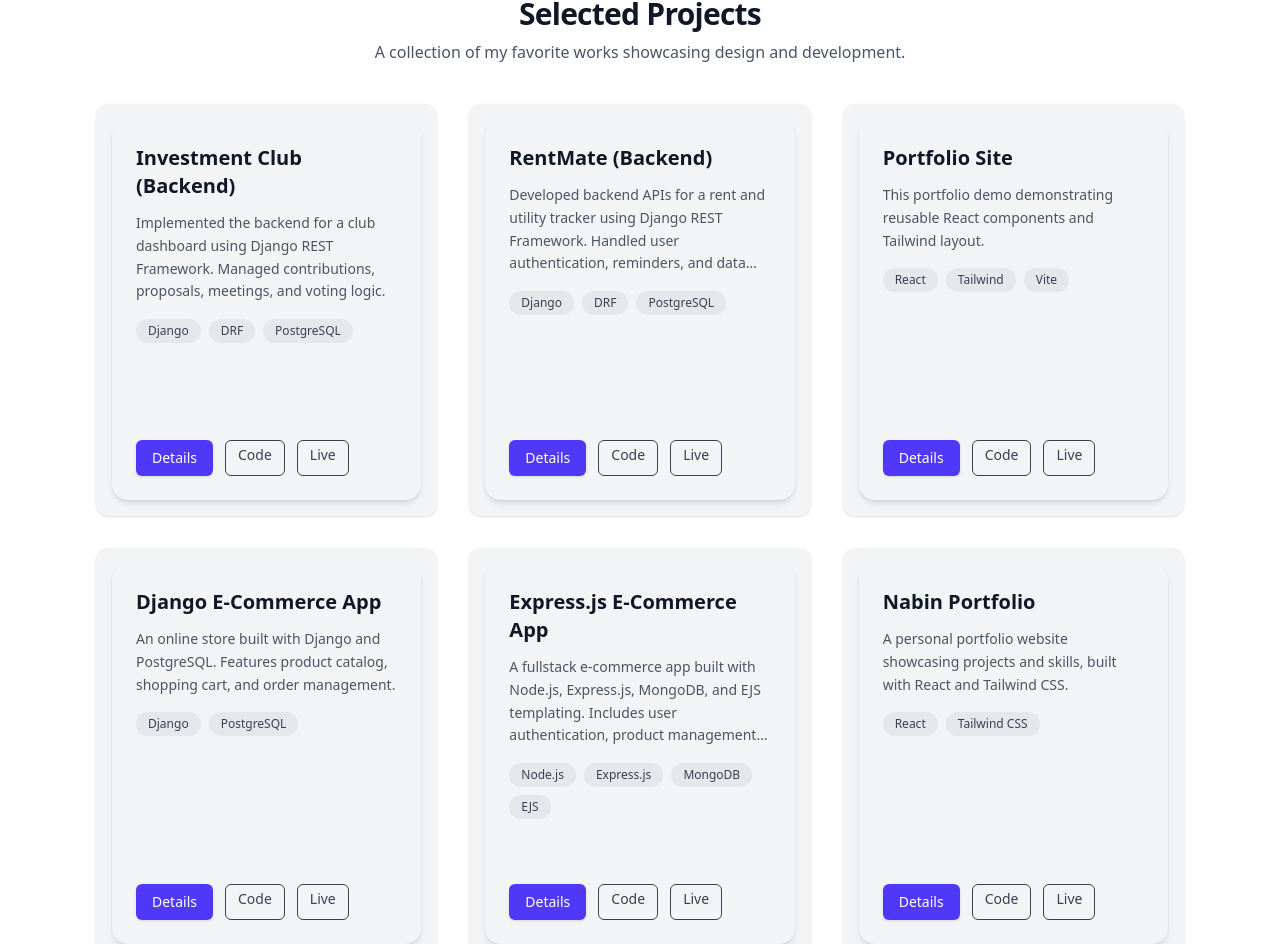
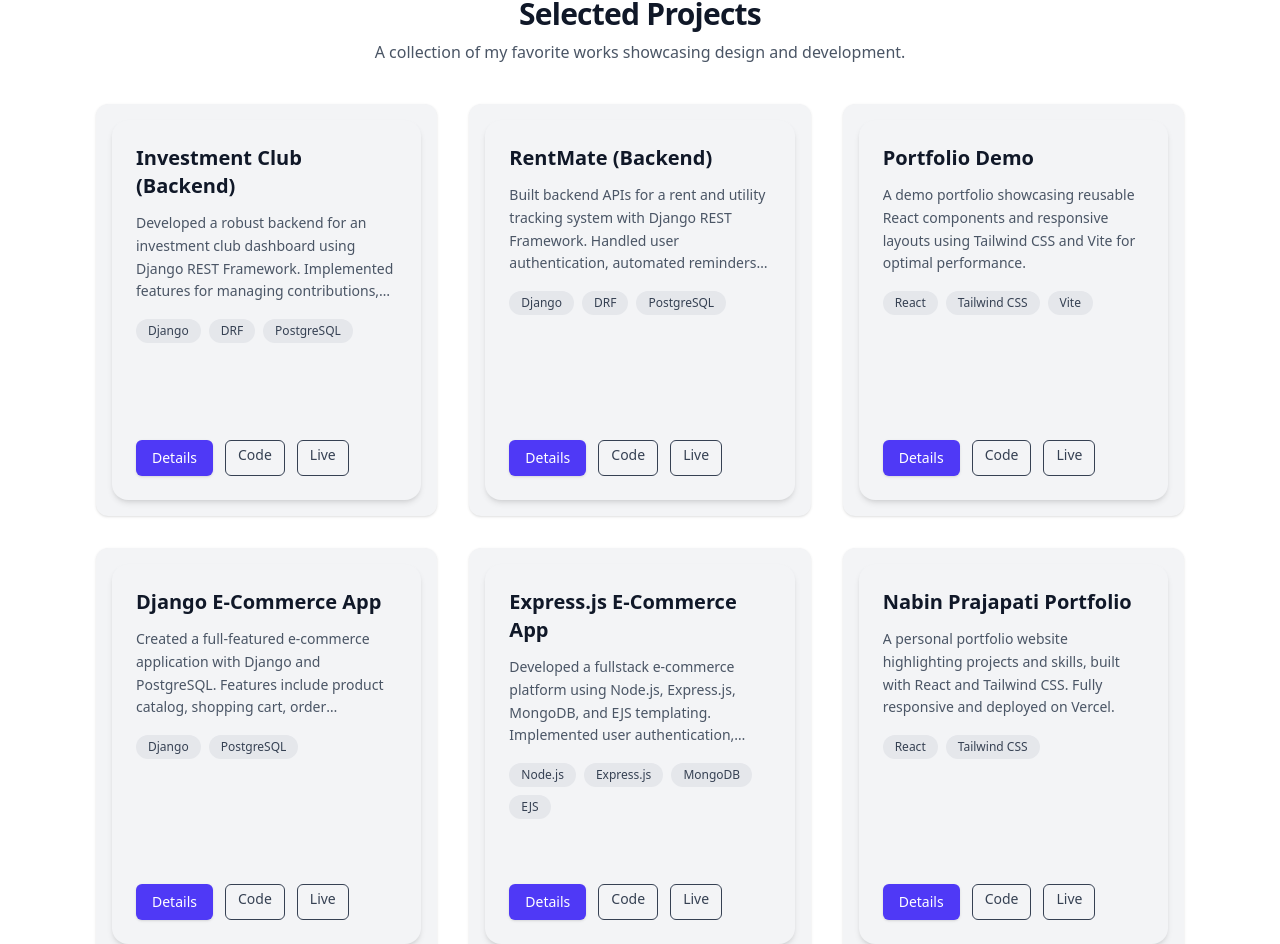
Before and after one commit to sabinpr/My-Portfolio, a React (Vite) app: page / in a window 1280 px wide. Shown: the part 1310-2254 px from the top of the page. Built offline with nearby package versions, Linux system fonts and the light colour scheme.

Commit message:
Update SEO and canonical for www domain

```diff
--- a/src/data/projects.js
+++ b/src/data/projects.js
@@ -3,7 +3,7 @@ export const projects = [
     id: 1,
     title: "Investment Club (Backend)",
     description:
-      "Implemented the backend for a club dashboard using Django REST Framework. Managed contributions, proposals, meetings, and voting logic.",
+      "Developed a robust backend for an investment club dashboard using Django REST Framework. Implemented features for managing contributions, proposals, meetings, and voting workflows.",
     tags: ["Django", "DRF", "PostgreSQL"],
     repo: "https://github.com/sabinpr/Investment-Club",
     live: "#",
@@ -12,17 +12,17 @@ export const projects = [
     id: 2,
     title: "RentMate (Backend)",
     description:
-      "Developed backend APIs for a rent and utility tracker using Django REST Framework. Handled user authentication, reminders, and data analytics endpoints.",
+      "Built backend APIs for a rent and utility tracking system with Django REST Framework. Handled user authentication, automated reminders, and analytics endpoints for efficient data management.",
     tags: ["Django", "DRF", "PostgreSQL"],
     repo: "https://github.com/sabinpr/rentmate",
     live: "#",
   },
   {
     id: 3,
-    title: "Portfolio Site",
+    title: "Portfolio Demo",
     description:
-      "This portfolio demo demonstrating reusable React components and Tailwind layout.",
-    tags: ["React", "Tailwind", "Vite"],
+      "A demo portfolio showcasing reusable React components and responsive layouts using Tailwind CSS and Vite for optimal performance.",
+    tags: ["React", "Tailwind CSS", "Vite"],
     repo: "https://github.com/sabinpr/My-Portfolio",
     live: "#",
   },
@@ -30,7 +30,7 @@ export const projects = [
     id: 4,
     title: "Django E-Commerce App",
     description:
-      "An online store built with Django and PostgreSQL. Features product catalog, shopping cart, and order management.",
+      "Created a full-featured e-commerce application with Django and PostgreSQL. Features include product catalog, shopping cart, order management, and secure user authentication.",
     tags: ["Django", "PostgreSQL"],
     repo: "https://github.com/sabinpr/shop-app",
     live: "#",
@@ -39,18 +39,18 @@ export const projects = [
     id: 5,
     title: "Express.js E-Commerce App",
     description:
-      "A fullstack e-commerce app built with Node.js, Express.js, MongoDB, and EJS templating. Includes user authentication, product management, and payment integration.",
+      "Developed a fullstack e-commerce platform using Node.js, Express.js, MongoDB, and EJS templating. Implemented user authentication, product management, and payment integration.",
     tags: ["Node.js", "Express.js", "MongoDB", "EJS"],
     repo: "https://github.com/sabinpr/E-commerce-Application-",
     live: "#",
   },
   {
     id: 6,
-    title: "Nabin Portfolio",
+    title: "Nabin Prajapati Portfolio",
     description:
-      "A personal portfolio website showcasing projects and skills, built with React and Tailwind CSS.",
+      "A personal portfolio website highlighting projects and skills, built with React and Tailwind CSS. Fully responsive and deployed on Vercel.",
     tags: ["React", "Tailwind CSS"],
     repo: "https://github.com/sabinpr/Nabin-Portfolio",
-    live: "https://nabin-portfolio-nine.vercel.app",
+    live: "https://nabin-prajapati.com.np/",
   },
 ];
```
